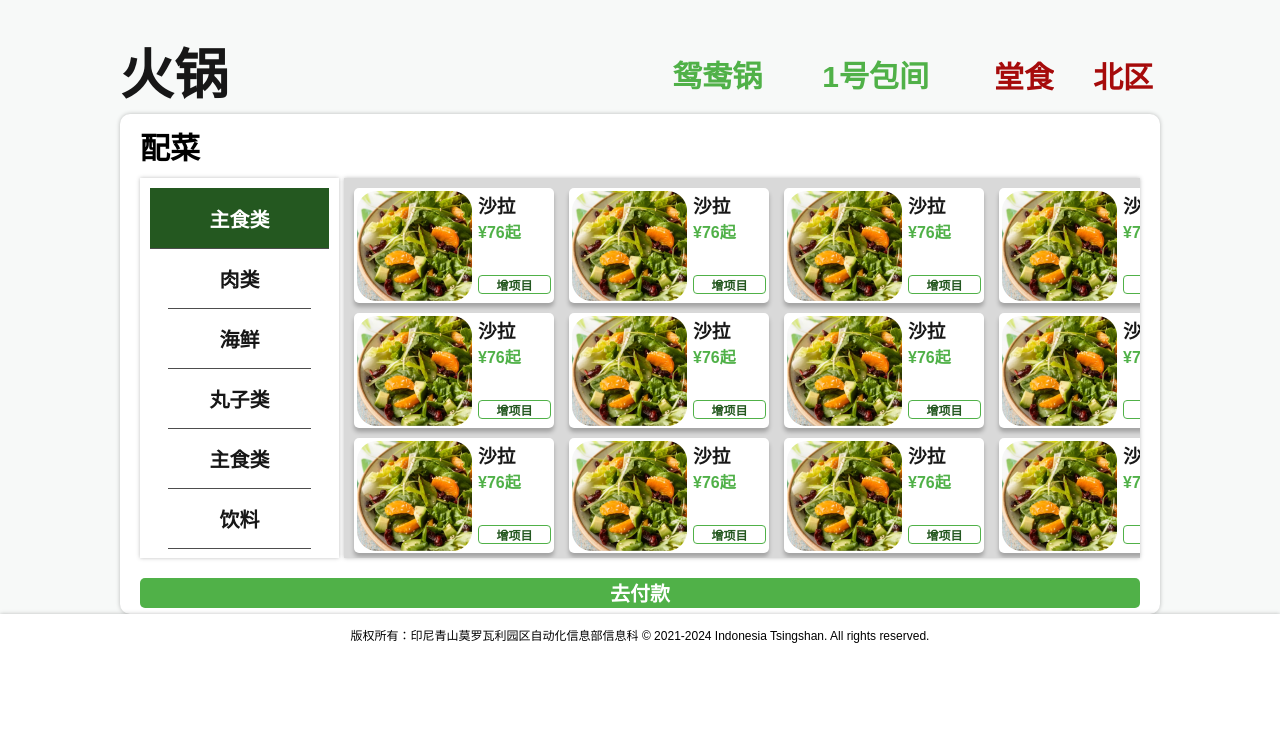
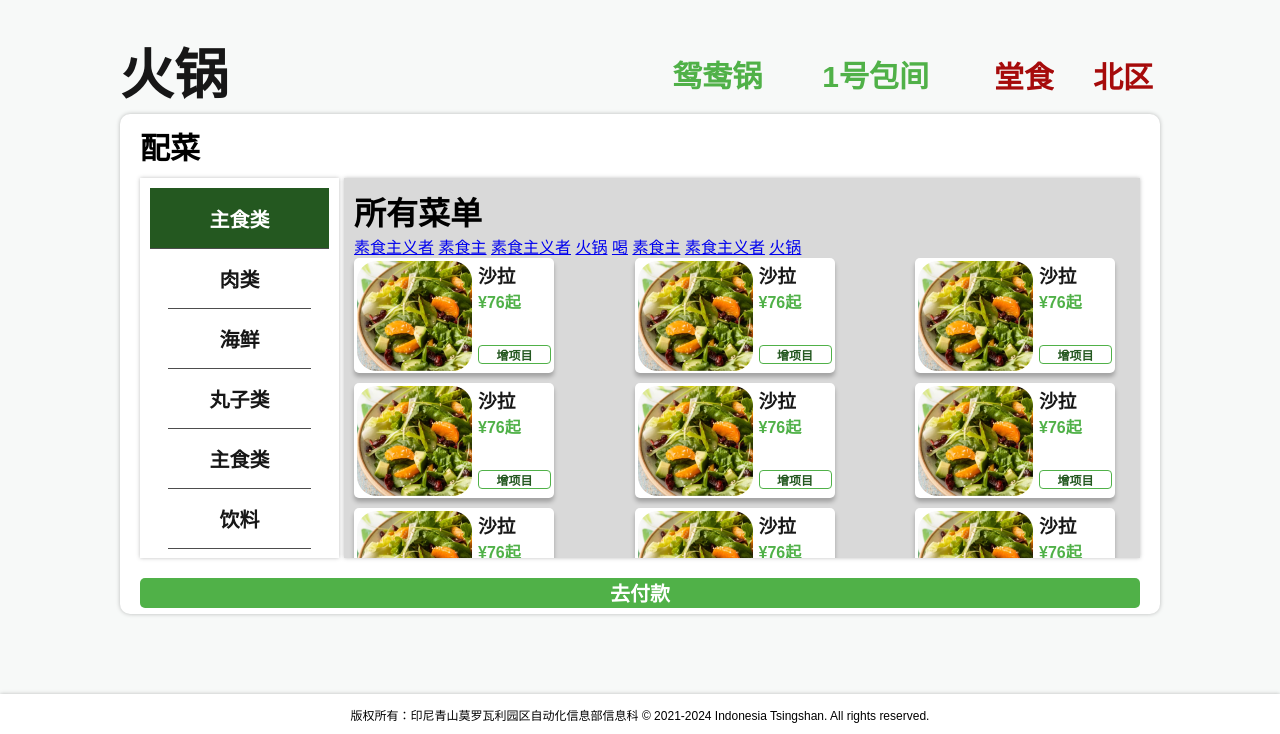
Before and after one commit to dzakw/dzakw.github.io, a PHP site: the page made by html/order system/filling.html in a window 1280 px wide. Shown: the part 219-953 px from the top of the page. Before the commit the page ends 862 px from the top, so only its background shows below. Run offline with PHP 8.4, Linux system fonts and the light colour scheme; some libraries are stand-ins or nearby versions.

Commit message:
hotpot filling

```diff
--- a/css/hotpot.css
+++ b/css/hotpot.css
@@ -306,8 +307,7 @@ body, html {
 }
 
 .fillings-container {
-    margin-left: 120px;
-    margin-right: 120px;
+    margin: 0 120px 80px 120px;
 }
 
 .filling-container {
@@ -360,6 +360,7 @@ body, html {
 
 .filling-item-row {
     display: flex;
+    flex-wrap: wrap;
     flex-direction: row;
     justify-content: space-between;
     margin-bottom: 10px;
@@ -396,66 +397,6 @@ body, html {
     background-color: #245820;
     width: 100%;
     color: white;
-}
-
-.items {
-    width: 200px;
-    height: 115px;
-    background-color: white;
-    box-shadow: 0px 4px 4px 0px rgba(0, 0, 0, 0.25);
-    border-radius: 5px;
-    padding-left: 3px;
-    display: flex;
-    flex-direction: row;
-    cursor: pointer;
-}
-
-.items:hover .items-right button {
-    background-color: #245820;
-    color: white;
-}
-
-.items-left {
-    display: flex;
-    align-items: center;
-}
-
-.items-right {
-    margin-left: 6px;
-    margin-right: 3px;
-    width: 90%;
-}
-
-.items-right button {
-    width: 100%;
-    border: 1px solid #50B148;
-    background-color: transparent;
-    border-radius: 4px;
-    font-size: 12px;
-    color: #245820;
-    font-weight: bold;
-}
-
-.items-price {
-    color: #171717;
-    padding-top: 5px;
-    line-height: 1.5;
-    margin-bottom:30px;
-}
-
-.items-price h3,
-.items-price p {
-    margin: 0;
-}
-
-.items-price p {
-    font-weight: bold;
-    color: #50B148;
-}
-
-.items img {
-    width: 115px;
-    height: 110px;
 }
 
 .btn-payment button {
@@ -634,11 +575,8 @@ body, html {
     flex-direction: row;
     cursor: pointer;
     margin-right: 15px;
+    margin-bottom: 10px;
     flex: none;
-}
-
-.items:last-child {
-    margin-right: 0;
 }
 
 .items:hover .items-right button {
--- a/html/order system/filling.html
+++ b/html/order system/filling.html
@@ -132,66 +132,24 @@
                 </div>
             </div>
             <div id="section1" class="filling-item-container">
-                <div class="filling-item-row">
-                    <div class="items">
-                        <div class="items-left">
-                            <img src="../../media/order/menu/allmenu1.png" alt="Image 1">
-                        </div>
-                        <div class="items-right">
-                            <div class="items-price">
-                                <h3>沙拉</h3>
-                                <p>¥76起</p>
-                            </div>
-                            <button>增项目</button>
-                        </div>
+                <div class="hamburg" onclick="">
+                    <div>
+                        <span></span>
+                        <span></span>
+                        <span></span>
                     </div>
-                    <div class="items">
-                        <div class="items-left">
-                            <img src="../../media/order/menu/allmenu1.png" alt="Image 1">
-                        </div>
-                        <div class="items-right">
-                            <div class="items-price">
-                                <h3>沙拉</h3>
-                                <p>¥76起</p>
-                            </div>
-                            <button>增项目</button>
-                        </div>
-                    </div>
-                    <div class="items">
-                        <div class="items-left">
-                            <img src="../../media/order/menu/allmenu1.png" alt="Image 1">
-                        </div>
-                        <div class="items-right">
-                            <div class="items-price">
-                                <h3>沙拉</h3>
-                                <p>¥76起</p>
-                            </div>
-                            <button>增项目</button>
-                        </div>
-                    </div>
-                    <div class="items">
-                        <div class="items-left">
-                            <img src="../../media/order/menu/allmenu1.png" alt="Image 1">
-                        </div>
-                        <div class="items-right">
-                            <div class="items-price">
-                                <h3>沙拉</h3>
-                                <p>¥76起</p>
-                            </div>
-                            <button>增项目</button>
-                        </div>
-                    </div>
-                    <div class="items">
-                        <div class="items-left">
-                            <img src="../../media/order/menu/allmenu1.png" alt="Image 1">
-                        </div>
-                        <div class="items-right">
-                            <div class="items-price">
-                                <h3>沙拉</h3>
-                                <p>¥76起</p>
-                            </div>
-                            <button>增项目</button>
-                        </div>
+                    <h1>所有菜单</h1>
+                </div>
+                <div class="category-hidden">
+                    <div class="category-hidden-item">
+                        <a href="#section1" class="tab-buttons current">素食主义者</a>
+                        <a href="#section2" class="tab-buttons">素食主</a>
+                        <a href="#section3" class="tab-buttons">素食主义者</a>
+                        <a href="#section4" class="tab-buttons">火锅</a>
+                        <a href="#section5" class="tab-buttons">喝</a>
+                        <a href="#section6" class="tab-buttons">素食主</a>
+                        <a href="#section7" class="tab-buttons">素食主义者</a>
+                        <a href="#section8" class="tab-buttons">火锅</a>
                     </div>
                 </div>
                 <div class="filling-item-row">
@@ -255,8 +213,6 @@
                             <button>增项目</button>
                         </div>
                     </div>
-                </div>
-                <div class="filling-item-row">
                     <div class="items">
                         <div class="items-left">
                             <img src="../../media/order/menu/allmenu1.png" alt="Image 1">
@@ -317,8 +273,126 @@
                             <button>增项目</button>
                         </div>
                     </div>
-                </div>
-                <div class="filling-item-row">
+                    <div class="items">
+                        <div class="items-left">
+                            <img src="../../media/order/menu/allmenu1.png" alt="Image 1">
+                        </div>
+                        <div class="items-right">
+                            <div class="items-price">
+                                <h3>沙拉</h3>
+                                <p>¥76起</p>
+                            </div>
+                            <button>增项目</button>
+                        </div>
+                    </div>
+                    <div class="items">
+                        <div class="items-left">
+                            <img src="../../media/order/menu/allmenu1.png" alt="Image 1">
+                        </div>
+                        <div class="items-right">
+                            <div class="items-price">
+                                <h3>沙拉</h3>
+                                <p>¥76起</p>
+                            </div>
+                            <button>增项目</button>
+                        </div>
+                    </div>
+                    <div class="items">
+                        <div class="items-left">
+                            <img src="../../media/order/menu/allmenu1.png" alt="Image 1">
+                        </div>
+                        <div class="items-right">
+                            <div class="items-price">
+                                <h3>沙拉</h3>
+                                <p>¥76起</p>
+                            </div>
+                            <button>增项目</button>
+                        </div>
+                    </div>
+                    <div class="items">
+                        <div class="items-left">
+                            <img src="../../media/order/menu/allmenu1.png" alt="Image 1">
+                        </div>
+                        <div class="items-right">
+                            <div class="items-price">
+                                <h3>沙拉</h3>
+                                <p>¥76起</p>
+                            </div>
+                            <button>增项目</button>
+                        </div>
+                    </div>
+                    <div class="items">
+                        <div class="items-left">
+                            <img src="../../media/order/menu/allmenu1.png" alt="Image 1">
+                        </div>
+                        <div class="items-right">
+                            <div class="items-price">
+                                <h3>沙拉</h3>
+                                <p>¥76起</p>
+                            </div>
+                            <button>增项目</button>
+                        </div>
+                    </div>
+                    <div class="items">
+                        <div class="items-left">
+                            <img src="../../media/order/menu/allmenu1.png" alt="Image 1">
+                        </div>
+                        <div class="items-right">
+                            <div class="items-price">
+                                <h3>沙拉</h3>
+                                <p>¥76起</p>
+                            </div>
+                            <button>增项目</button>
+                        </div>
+                    </div>
+                    <div class="items">
+                        <div class="items-left">
+                            <img src="../../media/order/menu/allmenu1.png" alt="Image 1">
+                        </div>
+                        <div class="items-right">
+                            <div class="items-price">
+                                <h3>沙拉</h3>
+                                <p>¥76起</p>
+                            </div>
+                            <button>增项目</button>
+                        </div>
+                    </div>
+                    <div class="items">
+                        <div class="items-left">
+                            <img src="../../media/order/menu/allmenu1.png" alt="Image 1">
+                        </div>
+                        <div class="items-right">
+                            <div class="items-price">
+                                <h3>沙拉</h3>
+                                <p>¥76起</p>
+                            </div>
+                            <button>增项目</button>
+                        </div>
+                    </div>
+                    <div class="items">
+                        <div class="items-left">
+                            <img src="../../media/order/menu/allmenu1.png" alt="Image 1">
+                        </div>
+                        <div class="items-right">
+                            <div class="items-price">
+                                <h3>沙拉</h3>
+                                <p>¥76起</p>
+                            </div>
+                            <button>增项目</button>
+                        </div>
+                    </div>
+                    <div class="items">
+                        <div class="items-left">
+                            <img src="../../media/order/menu/allmenu1.png" alt="Image 1">
+                        </div>
+                        <div class="items-right">
+                            <div class="items-price">
+                                <h3>沙拉</h3>
+                                <p>¥76起</p>
+                            </div>
+                            <button>增项目</button>
+                        </div>
+                    </div>
                     <div class="items">
                         <div class="items-left">
                             <img src="../../media/order/menu/allmenu1.png" alt="Image 1">
--- a/html/order system/hotpot.html
+++ b/html/order system/hotpot.html
@@ -172,8 +172,8 @@
 
     <div class="footer">
         <p>版权所有：印尼青山莫罗瓦利园区自动化信息部信息科 © 2021-2024 Indonesia Tsingshan. All rights reserved.</p>
-    <!-- </div>
+    </div>
     <script src="../../js/hotpot.js"></script>
-    <script src="../../js/reusable.js"></script> -->
+    <script src="../../js/reusable.js"></script>
 </body>
 </html>
```
Also changed, not shown: other parts of css/hotpot.css (+154 -6 lines).
